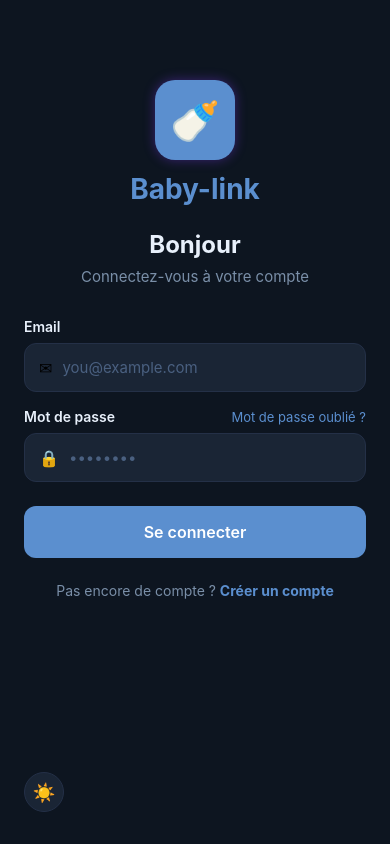
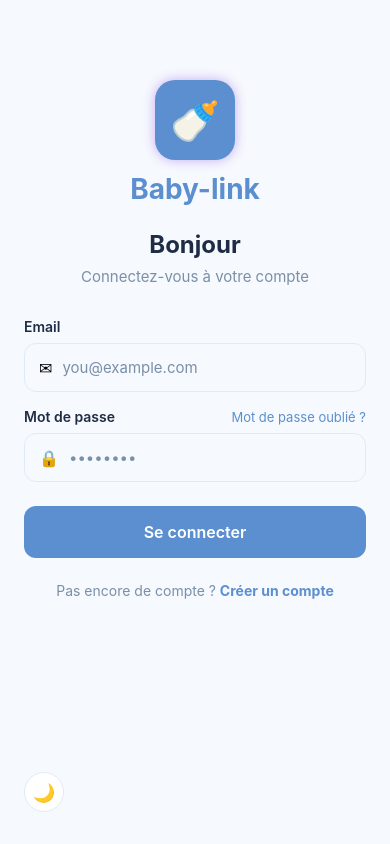
Before and after one commit to zZANASZz/baby-link, a React Native app: screen / in a window 390 px wide. Built offline with nearby package versions, Linux system fonts and the light colour scheme.

Commit message:
fix mode clair par defaut

```diff
--- a/navigation/index.js
+++ b/navigation/index.js
@@ -29,7 +29,7 @@ export default function Navigation() {
   const [session, setSession] = useState(null);
   const [profile, setProfile] = useState(null);
   const [loading, setLoading] = useState(true);
-  const [isDark, setIsDark] = useState(true);
+  const [isDark, setIsDark] = useState(false);
   const [language, setLanguage] = useState('fr');
 
   const toggleTheme = () => setIsDark(prev => !prev);
@@ -82,10 +82,7 @@ export default function Navigation() {
 
   if (loading) return null;
 
-  const navTheme = isDark ? {
-    ...DarkTheme,
-    colors: { ...DarkTheme.colors, background: colors.dark.background }
-  } : {
+  const navTheme = {
     ...DefaultTheme,
     colors: { ...DefaultTheme.colors, background: colors.light.background }
   };
```
Also changed, not shown: 1 other file (tests, documents, lock files or other folders).
